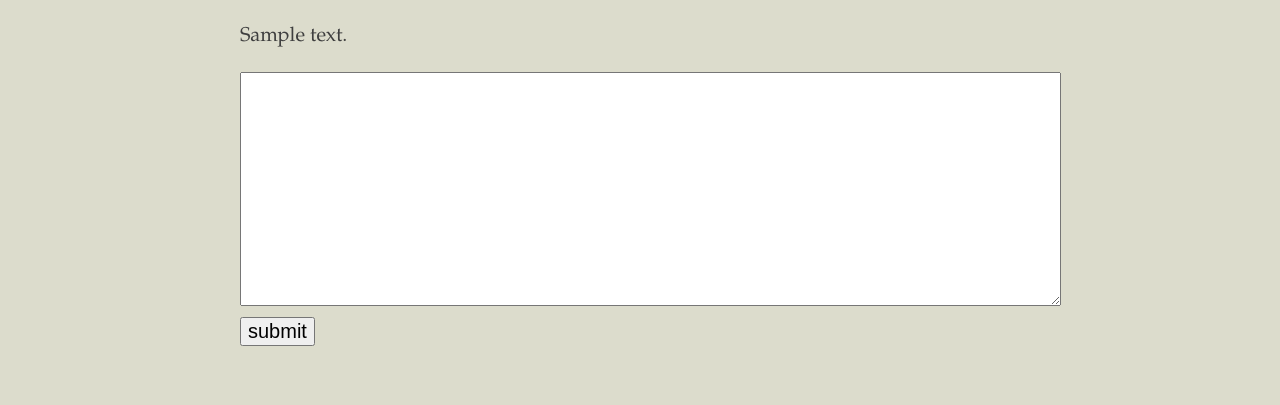
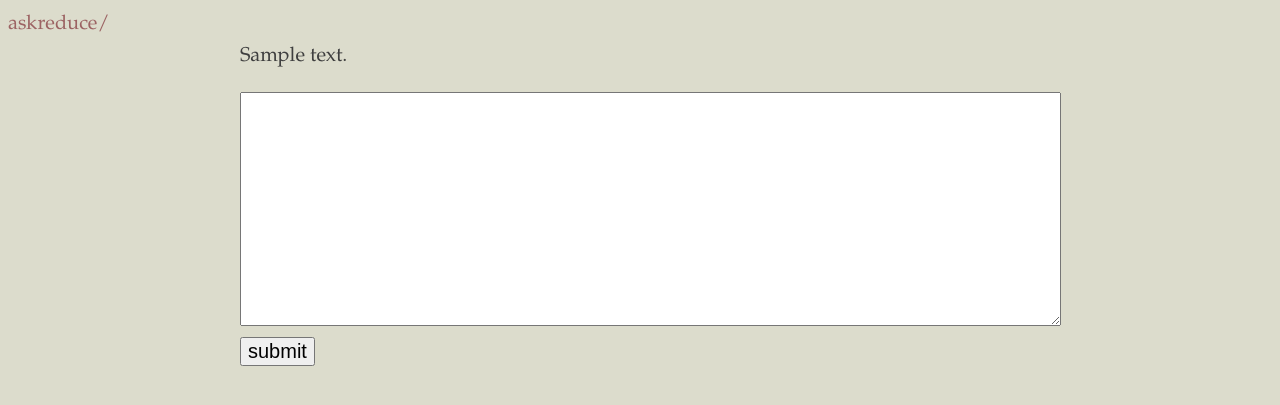
Before and after one commit to ajschumacher/askreduce, a Django app: template shufflesort/templates/shufflesort/question.html in a window 1280 px wide. Shown: the top 405 px of the page. Run offline with Django 3.2, Linux system fonts and the light colour scheme; the template is opened without the code that fills it: values that come from a table or form of the project are taken from there, others are empty; tables that the repository leaves empty hold one stand-in row (values such as "Sample post").

Commit message:
nicer header with home link

```diff
--- a/shufflesort/static/shufflesort/style.css
+++ b/shufflesort/static/shufflesort/style.css
@@ -5,6 +5,9 @@ body {
   font-family: "Book Antiqua", Palatino, "Palatino Linotype",
                "Palatino LT STD", Georgia, serif;
   line-height: 160%;
+}
+
+article {
   max-width: 40em;
   margin: auto;
   padding: 0 1em;
@@ -18,9 +21,18 @@ textarea {
   font-family: monospace;
 }
 
-header {
-  position: absolute;
-  right: 0px;
+header .home {
+  float: left;
+}
+
+header .deidentify {
+  float: right;
+  display: inline;
+  margin-left: auto;
+}
+
+article {
+  clear: both;
 }
 
 img {
--- a/shufflesort/templates/shufflesort/base.html
+++ b/shufflesort/templates/shufflesort/base.html
@@ -10,8 +10,10 @@
   <body>
 
     <header>
+      <a class="home" href="/">askreduce/</a>
       {% if 'user' in request.session %}
-      <form action="{% url 'shufflesort:identity' %}" method="post">
+      <form class="deidentify"
+            action="{% url 'shufflesort:identity' %}" method="post">
         {% csrf_token %}
         <label for="deidentify">You are {{ request.session.user }}.</label>
         <input type="hidden" name="deidentify" />
@@ -20,6 +22,8 @@
       {% endif %}
     </header>
 
-    {% block content %}{% endblock %}
+    <article>
+      {% block content %}{% endblock %}
+    </article>
   </body>
 </html>
```
